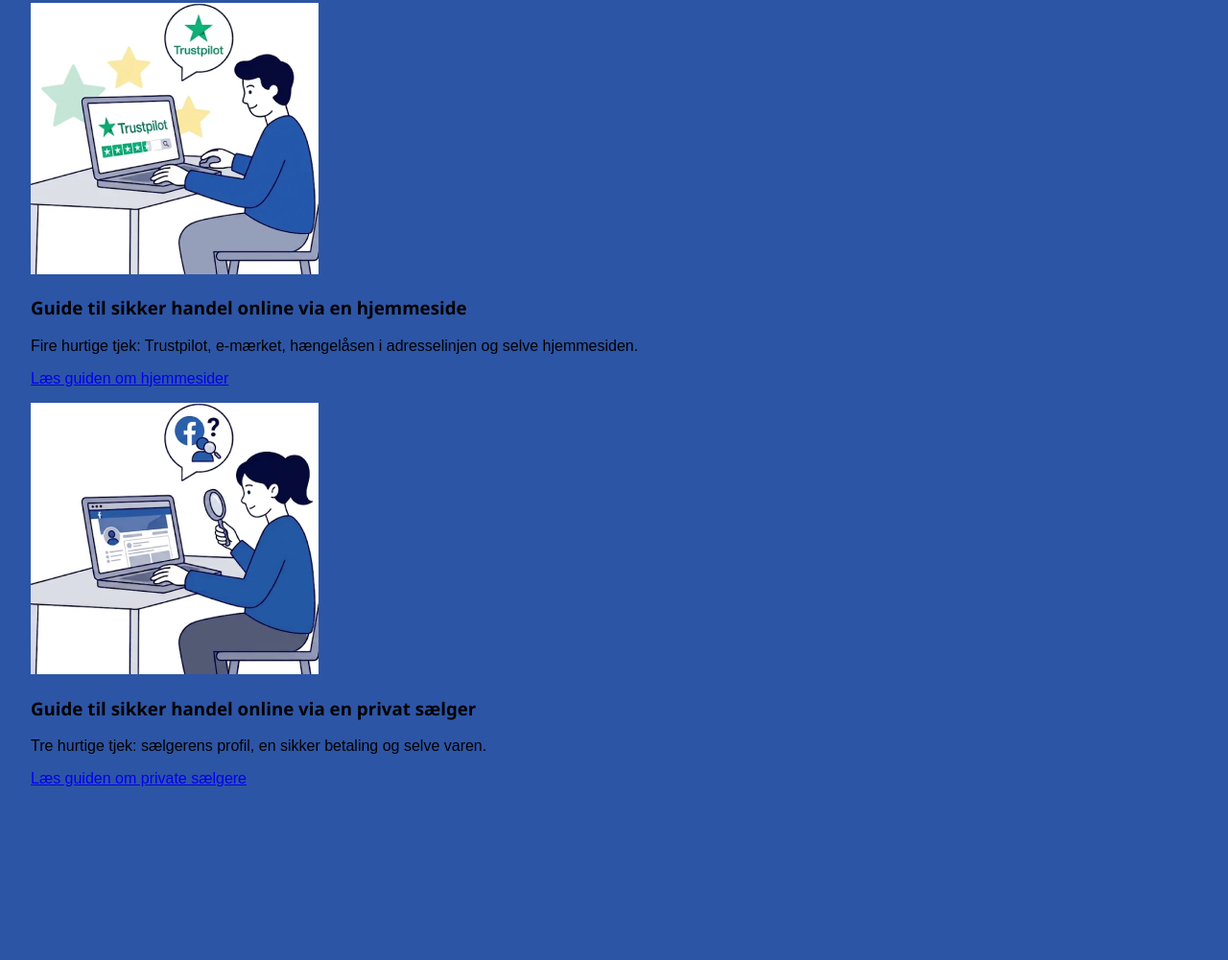
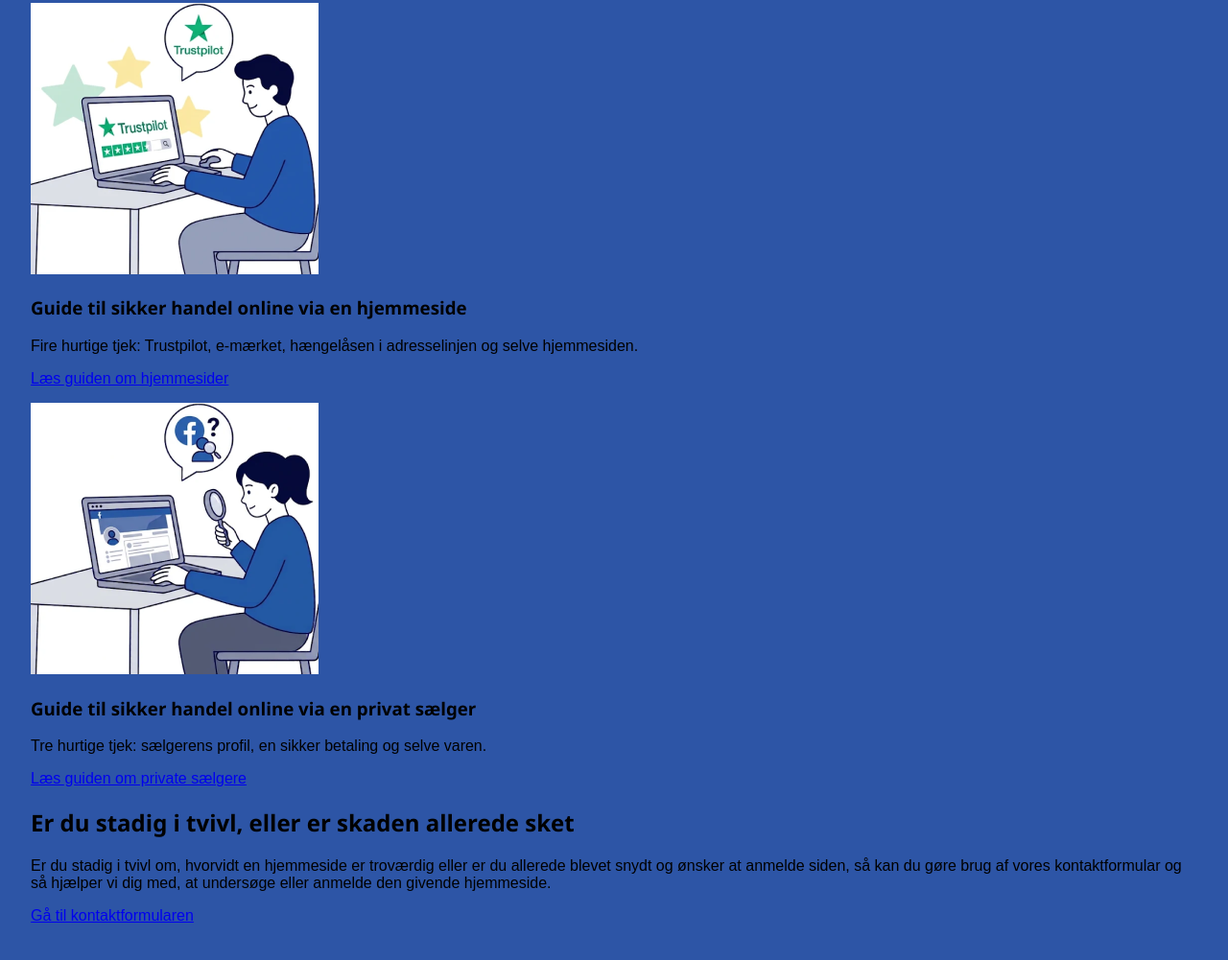
Before and after one commit to NinaRiisHolmgaard/soh-web, a plain HTML site: page index.html in a window 1280 px wide. Shown: the part 599-1600 px from the top of the page at 96% size. Before the commit the page ends 1548 px from the top, so only its background shows below. Drawn offline with Linux system fonts and the light colour scheme.

Commit message:
link til kontaktformular

```diff
--- a/index.html
+++ b/index.html
@@ -9,7 +9,7 @@
 </head>
 <body>
 <header class="site-header">
-    <a> class="logo" href="index.html">
+    <a class="logo" href="index.html">
         <img class="logo-img" src="images/logo-skjold.png" alt="Sikker online handel - gå til forsiden"
         >
     </a>
@@ -62,6 +62,15 @@
             </article>
         </div>
     </section>
+
+
+    <section class="contact-band">
+			<div class="contact-content">
+				<h2>Er du stadig i tvivl, eller er skaden allerede sket</h2>
+				<p>Er du stadig i tvivl om, hvorvidt en hjemmeside er troværdig eller er du allerede blevet snydt og ønsker at anmelde siden, så kan du gøre brug af vores kontaktformular og så hjælper vi dig med, at undersøge eller anmelde den givende hjemmeside.</p>
+				<a class="button" href="kontakt.html">Gå til kontaktformularen</a>
+			</div>
+		</section>
 </main>
 
 
```
